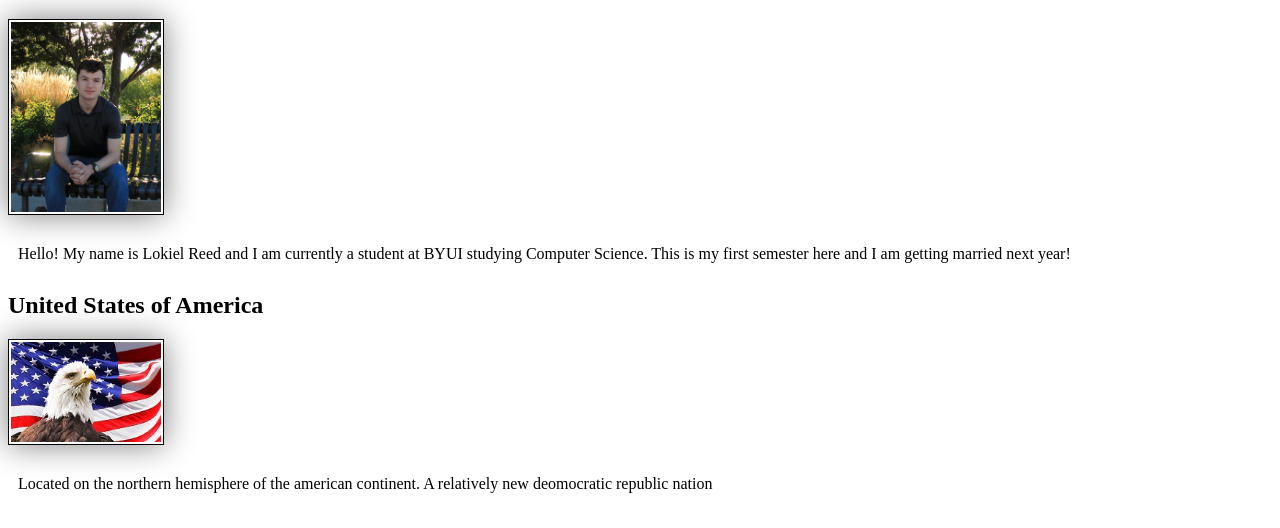
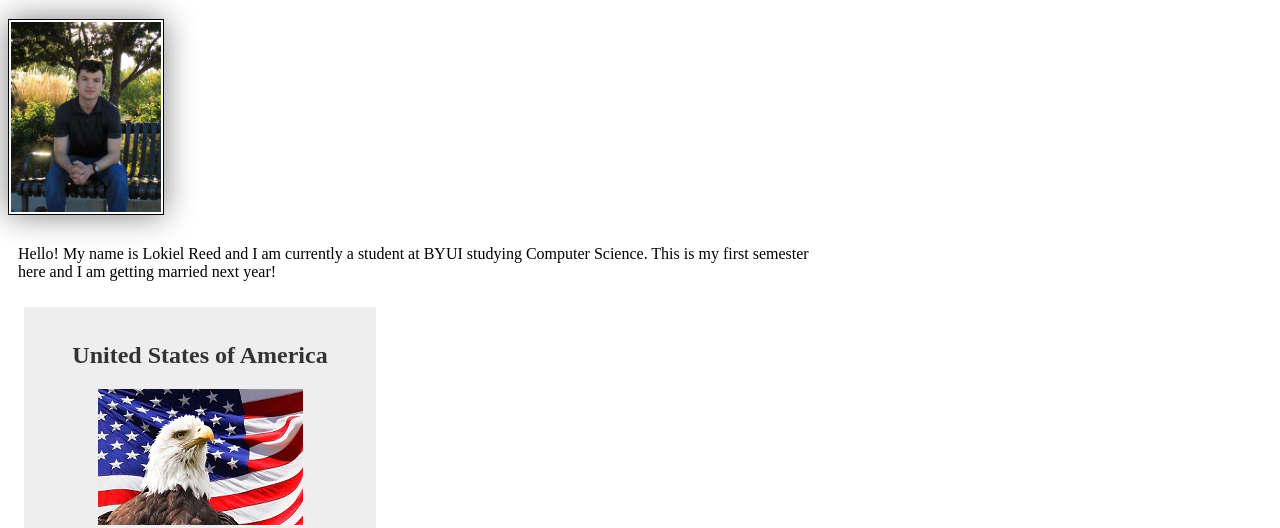
Before and after one commit to lokijo22/BYUI-WDD130, a plain HTML site: page index.html in a window 1280 px wide. Shown: the part 263-791 px from the top of the page. Drawn offline with Linux system fonts and the light colour scheme.

Commit message:
updated stylesheet

```diff
--- a/styles/styles.css
+++ b/styles/styles.css
@@ -13,7 +13,7 @@ h1 {
     color: darkblue;
 }
 
-img {
+main img {
     width: 150px;
     height: auto;
     border: 1px solid black;
@@ -24,3 +24,17 @@ img {
 p {
     padding: 10px;
 }
+
+main {
+    max-width: 840px;
+}
+
+aside {
+    width: 20rem;
+    margin: 1rem;
+    border: 1px solid rgb(0 0 0 .2);
+    padding: 1rem;
+    background-color: #eee;
+    color: #333;
+    text-align: center;
+}
```
